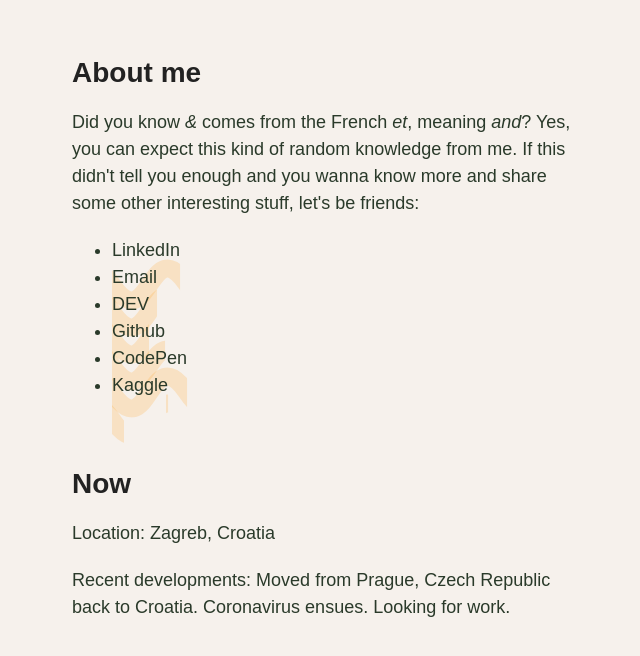
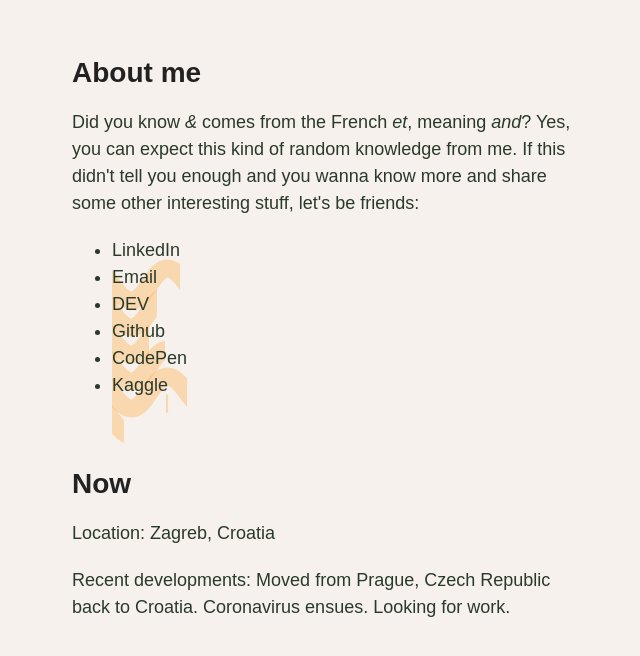
Before and after one commit to kristinamacekovic/new-web, a Jekyll site: the page built from about.md, in a window 1280 px wide. Shown: the top 656 px of the page, without its empty margins (498-1138 px from the left). Built offline with Jekyll 4.4.1, drawn with Linux system fonts in a browser that asks for light colours.

Commit message:
Change opacity

```diff
--- a/_sass/jekyll-theme-minimal.scss
+++ b/_sass/jekyll-theme-minimal.scss
@@ -5,7 +5,7 @@
   --bckg-color: rgba(239, 229, 219, 0.514);
   --accent-color: rgba(255, 234, 0, 0.301);
   --text-color: rgb(16.4%, 22.6%, 16.4%);
-  --text-color-light: rgba(255, 164, 44, 0.212);
+  --text-color-light: rgba(255, 164, 44, 0.315);
 }
 
 body {
```
